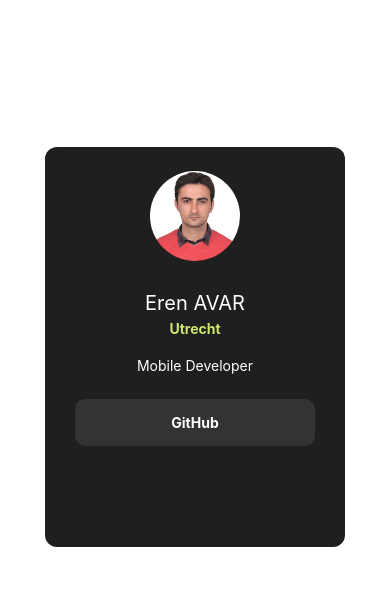
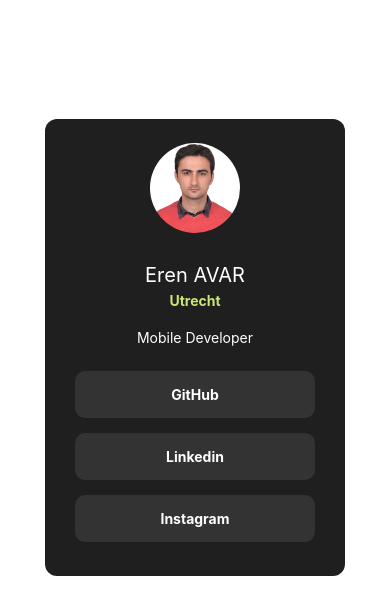
Before and after one commit to erenavar/social-media-app, a React Native app: screen / in a window 390 px wide. Shown: the top 614 px of the page. Built offline with nearby package versions, Linux system fonts and the light colour scheme.

Commit message:
provide open websites on new window

```diff
--- a/src/screens/Card.tsx
+++ b/src/screens/Card.tsx
@@ -4,11 +4,10 @@ import { colors } from './colors'
 import Connections from './Connections'
 
 const accounts = [
-    {id:"1",name:"GitHub"},
+    {id:"1",name:"GitHub",URL:"https://github.com/erenavar"},
+    {id:"2",name:"Linkedin",URL:"https://www.linkedin.com/in/erenavar/"},
+    {id:"3",name:"Instagram",URL:"https://www.instagram.com/erenavarr/"},
 ]
-
-
-
 
 
 export default function Card() {
@@ -20,7 +19,7 @@ export default function Card() {
         <Text style={styles.job}>Mobile Developer</Text>
         <View>
             {accounts.map((item) => (
-                    <Connections siteName={item.name}/>
+                    <Connections key={item.id} siteName={item.name} adress={item.URL}/>
             ))}
 
         </View>
@@ -32,12 +31,13 @@ export default function Card() {
 const styles = StyleSheet.create({
     card : {
         width: Dimensions.get("window").width - 90,
-        height:400,
+
         backgroundColor : colors.darkgray,
         borderRadius:12,
         alignItems:"center",
-        paddingTop:24,
-        marginBottom:150
+        marginBottom:150,
+        padding:24
+
     },
     img:{
         width: 90,
--- a/src/screens/Connections.tsx
+++ b/src/screens/Connections.tsx
@@ -1,11 +1,16 @@
-import { Dimensions, StyleSheet, Text, TouchableOpacity, View } from 'react-native'
+import { Dimensions, Linking, StyleSheet, Text, TouchableOpacity, View } from 'react-native'
 import React from 'react'
 import { colors } from './colors'
 
-export default function Connections({siteName}) {
+export default function Connections({siteName,adress}) {
+
+    const openUrl = (link) => {
+        Linking.openURL(link)
+    }
+
   return (
     <View>
-      <TouchableOpacity style={styles.button}>
+      <TouchableOpacity onPress={() => openUrl(adress)}  style={styles.button}>
         <Text style={styles.text}>{siteName}</Text>
     </TouchableOpacity>
     </View>
```
